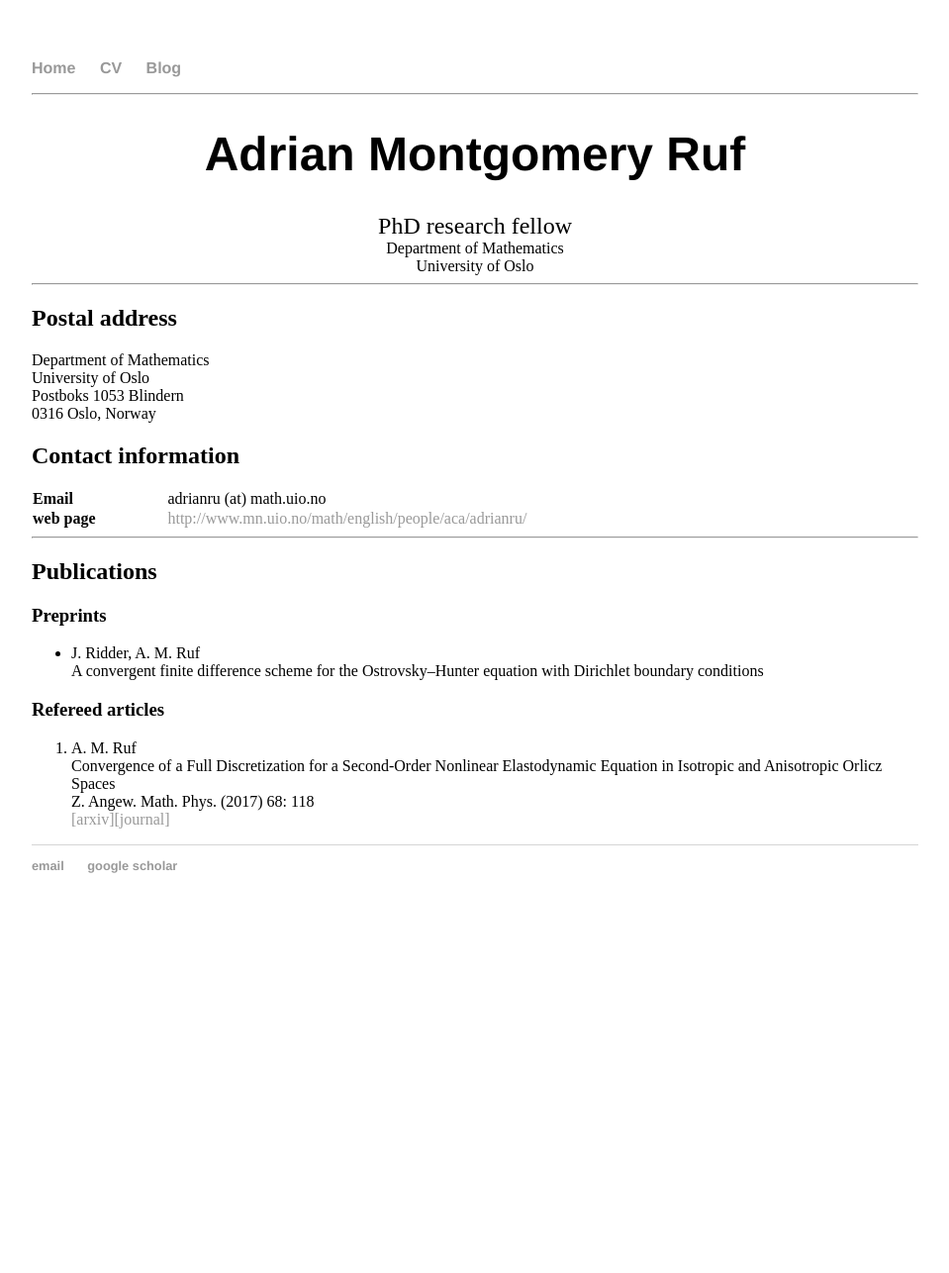
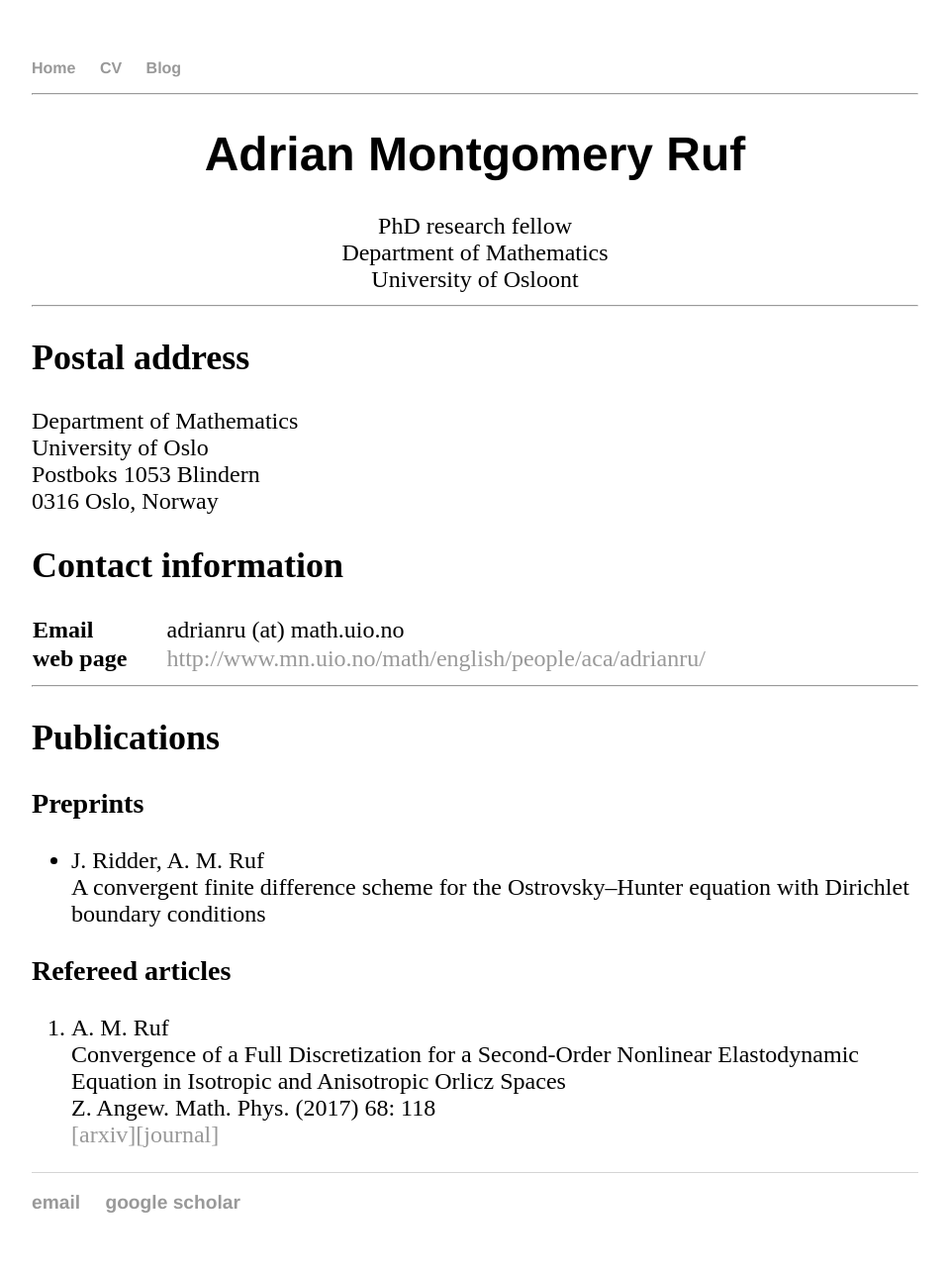
Before and after one commit to adrianmruf/adrianmruf.github.io, a Jekyll site: the page built from index.html, in a window 1280 px wide. Shown: the whole page at 99% size, without its empty margins (160-1119 px from the left). Built offline with Jekyll 4.4.1, drawn with Linux system fonts in a browser that asks for light colours; before the commit the page ends 942 px from its top, so only the background shows below that.

Commit message:
Update index.html

```diff
--- a/index.html
+++ b/index.html
@@ -6,9 +6,9 @@ title: Adrian Montgomery Ruf
 	<hr />
 	<div align="center">
 	<h1>Adrian Montgomery Ruf</h1>
-	<font size="+2">PhD research fellow<br></font>
-	Department of Mathematics<br>
-	University of Oslo
+		<font size="+2">PhD research fellow<br></font>
+		<font size="+2">Department of Mathematics<br></font>
+		<font size="+2">University of Oslo</f>ont
 	</div>
 
 	<hr />
```
